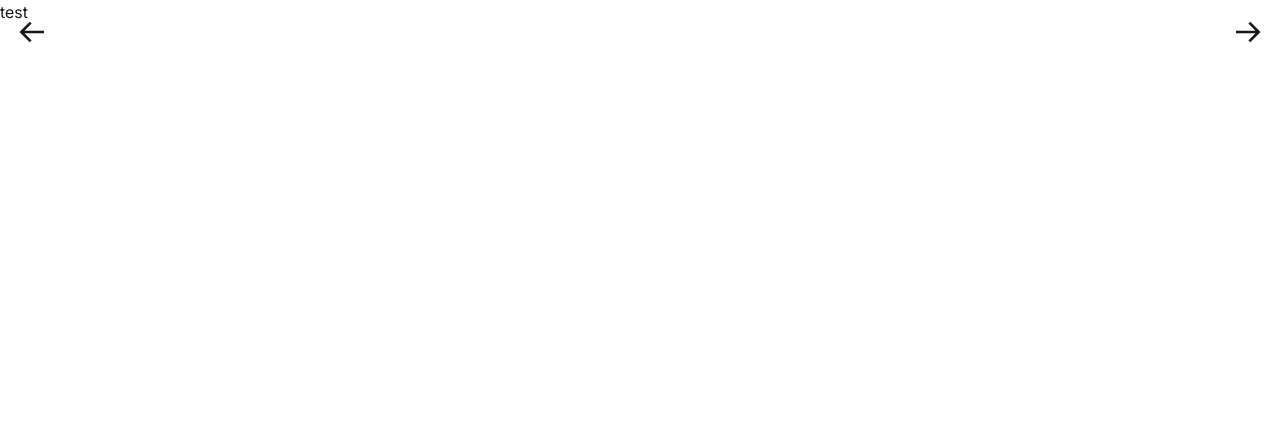
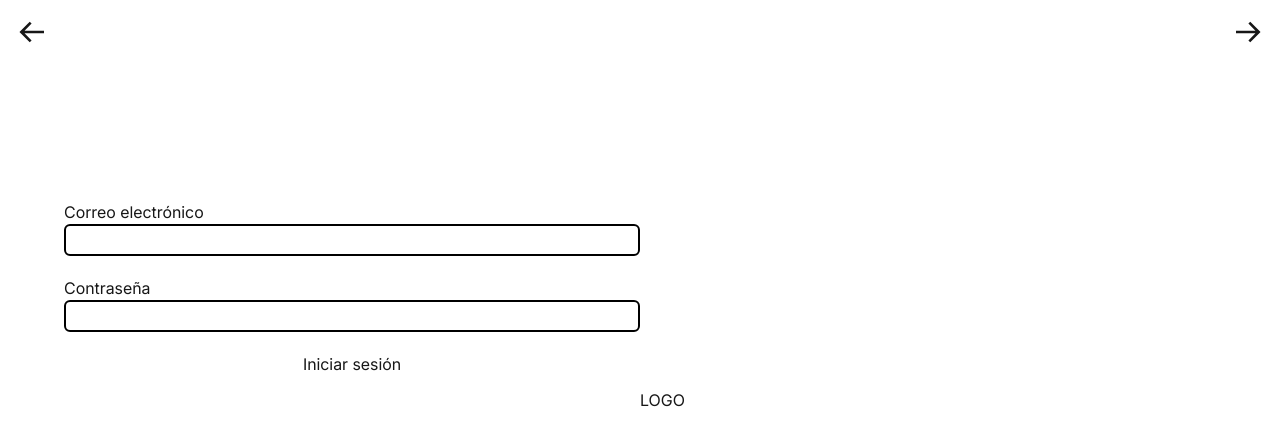
Before and after one commit to mpsicometrico/generador-recibos-estimulare, a Next.js app in the folder apps/frontend/: page /login in a window 1280 px wide. Shown: the top 446 px of the page. Built offline with nearby package versions, Linux system fonts and the light colour scheme.

Commit message:
wip: Add login page

```diff
--- /dev/null
+++ b/apps/frontend/src/actions/login/login.ts
@@ -0,0 +1,32 @@
+import { toast } from 'sonner'
+import { signIn } from 'next-auth/react'
+import { getServerSession } from 'next-auth'
+
+export async function login(_previousState: unknown, formData: FormData) {
+  const data = Object.fromEntries(formData)
+
+  const { email, password } = data
+
+  if (!email || !password) {
+    toast.error(
+      'El correo electrónico y la contraseña son campos obligatorios.'
+    )
+    return
+  }
+
+  toast.promise(
+    signIn('credentials', {
+      email,
+      password,
+      redirect: false
+    }),
+    {
+      loading: 'Cargando...',
+      success: async () => {
+        console.log(await getServerSession())
+        return `Bienvenido, ${data}.`
+      },
+      error: () => `Credenciales inválidas.`
+    }
+  )
+}
--- a/apps/frontend/src/app/api/auth/[...nextauth]/route.ts
+++ b/apps/frontend/src/app/api/auth/[...nextauth]/route.ts
@@ -35,8 +35,7 @@ const handler = NextAuth({
     })
   ],
   pages: {
-    signIn: '/login',
-    newUser: '/register'
+    signIn: '/login'
   },
   session: {
     strategy: 'jwt',
--- a/apps/frontend/src/app/login/page.tsx
+++ b/apps/frontend/src/app/login/page.tsx
@@ -1,13 +1,27 @@
 'use client'
 
-import {
-  signIn
-  // useSession
-} from 'next-auth/react'
-import { loginValidationSchema } from '@utils/index'
+import { Form, Input } from '@components/index'
+import { login } from '@actions/login/login'
 
 const Login = () => {
-  return <div>test</div>
+  return (
+    <section className='max-w-[100dvw] max-h-[100dvh] h-dvh flex justify-center items-center'>
+      <div className='w-[90%] h-1/2 bg-red content-center flex'>
+        <section className='w-1/2 h-full'>
+          <Form hasSubmit action={login}>
+            <Input id='email' label='Correo electrónico' />
+            <Input
+              id='password'
+              label='Contraseña'
+              props={{ type: 'password' }}
+            />
+            <button>Iniciar sesión</button>
+          </Form>
+        </section>
+        <article className='w-1/2 h-full content-center'>LOGO</article>
+      </div>
+    </section>
+  )
 }
 
 export default Login
```
Also changed, not shown: 2 other files (tests, documents, lock files or other folders).
